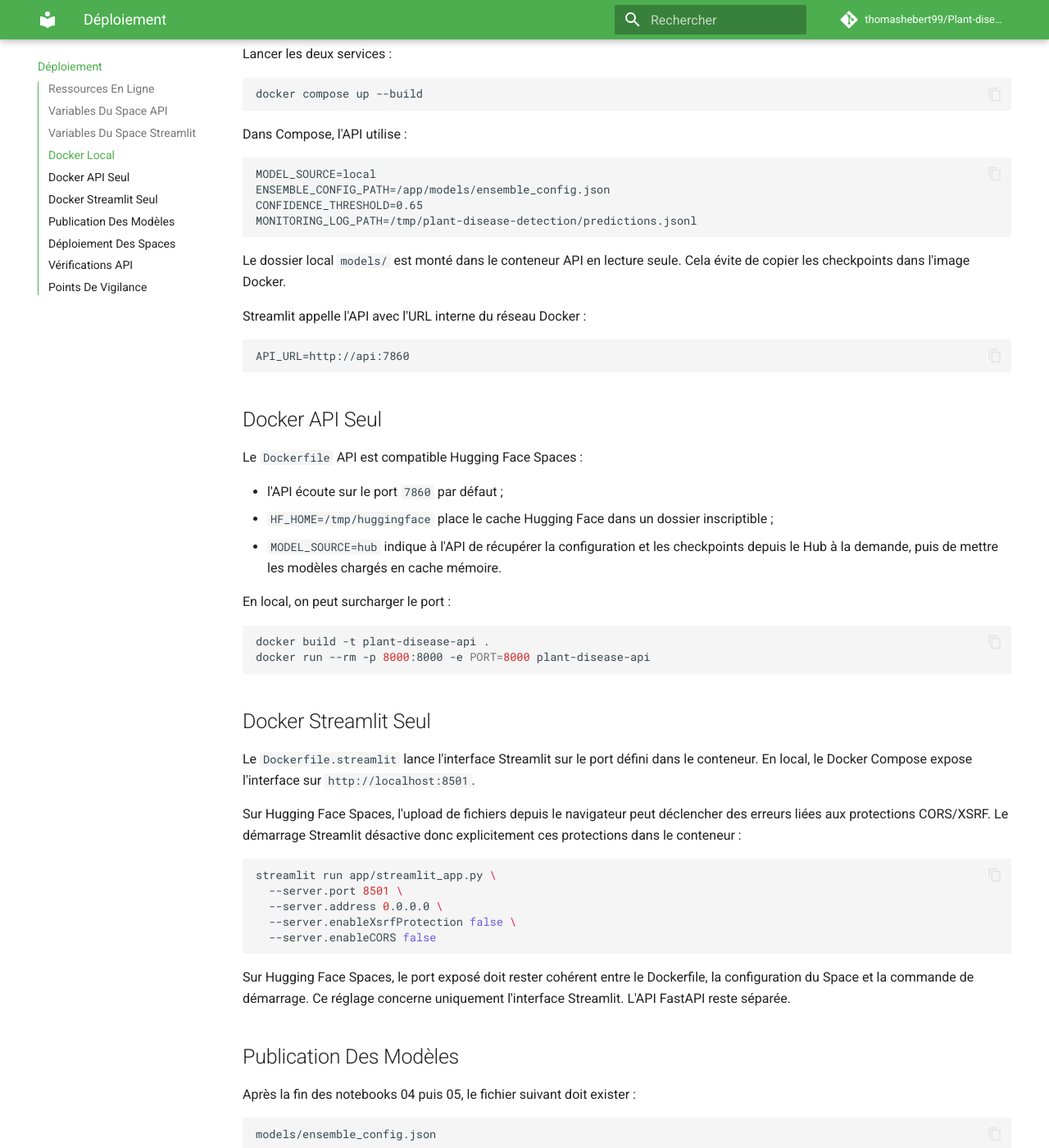
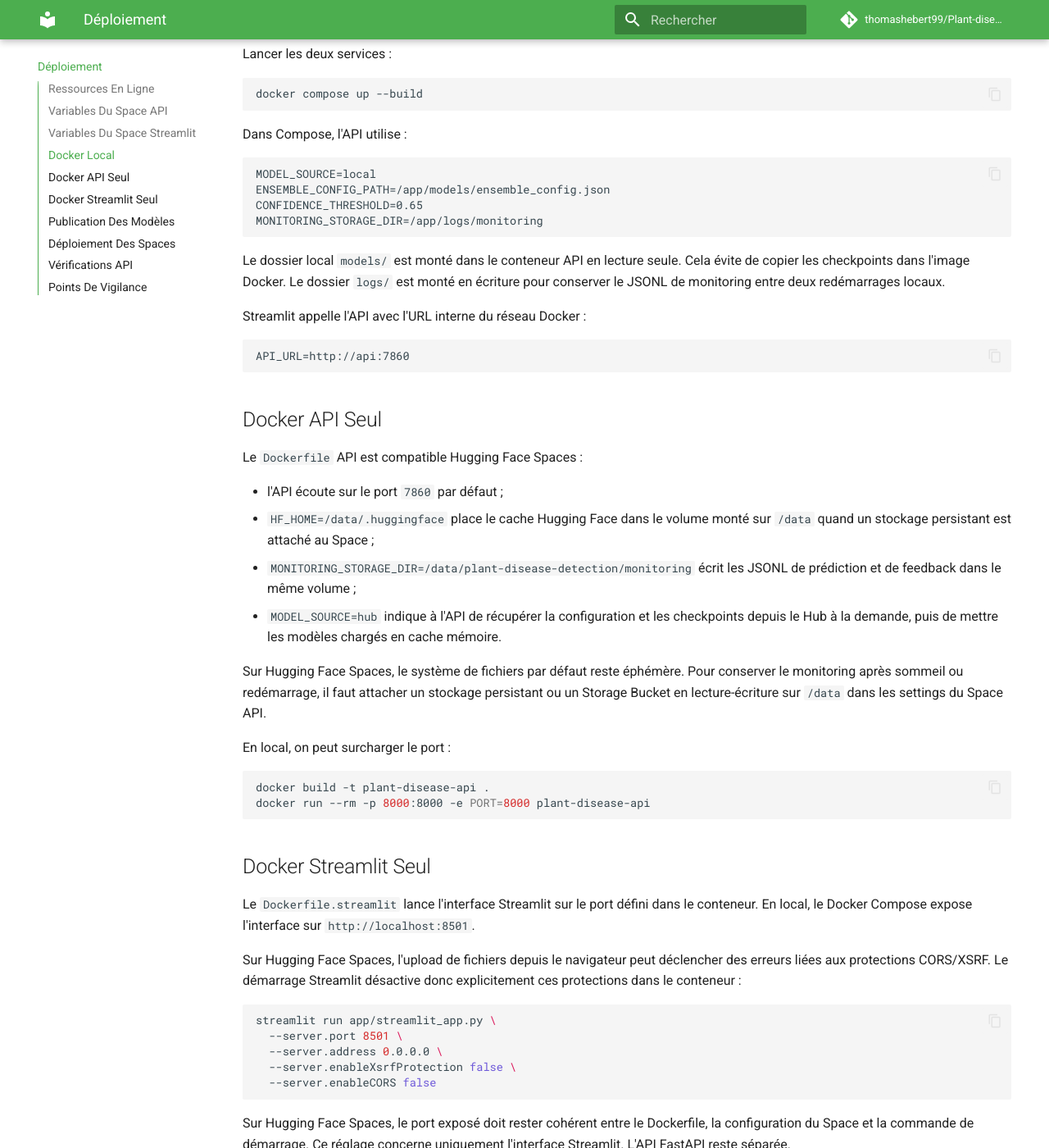
Before and after one commit to thomashebert99/Plant-disease-detection, an MkDocs documentation site: the page built from docs/deployment.md, in a window 1280 px wide and 1400 px high, scrolled down 1540 px. Shown: the whole window at 82% size. Built offline with MkDocs 1.6.1 and Material for MkDocs 9.7.7, drawn with Linux system fonts in a browser that asks for light colours; comment, search, counter and statistics services are not loaded; some of the changed text lies outside the part shown.

Commit message:
Monitoring persistent

````diff
--- a/docker-compose.yml
+++ b/docker-compose.yml
@@ -7,13 +7,13 @@
       MODEL_SOURCE: local
       ENSEMBLE_CONFIG_PATH: /app/models/ensemble_config.json
       CONFIDENCE_THRESHOLD: "0.65"
-      MONITORING_LOG_PATH: /tmp/plant-disease-detection/predictions.jsonl
-      FEEDBACK_LOG_PATH: /tmp/plant-disease-detection/feedback.jsonl
+      MONITORING_STORAGE_DIR: /app/logs/monitoring
       PORT: "7860"
     ports:
       - "8000:7860"
     volumes:
       - ./models:/app/models:ro
+      - ./logs:/app/logs
 
   streamlit:
     build:
--- a/docs/deployment.md
+++ b/docs/deployment.md
@@ -22,7 +22,7 @@
 MODEL_SOURCE=hub
 HF_REPO_ID=DredFury/plant-disease-detection-models
 CONFIDENCE_THRESHOLD=0.65
-MONITORING_LOG_PATH=/tmp/plant-disease-detection/predictions.jsonl
+MONITORING_STORAGE_DIR=/data/plant-disease-detection/monitoring
 ```
 
 Secret :
@@ -66,10 +66,10 @@
 MODEL_SOURCE=local
 ENSEMBLE_CONFIG_PATH=/app/models/ensemble_config.json
 CONFIDENCE_THRESHOLD=0.65
-MONITORING_LOG_PATH=/tmp/plant-disease-detection/predictions.jsonl
+MONITORING_STORAGE_DIR=/app/logs/monitoring
 ```
 
-Le dossier local `models/` est monté dans le conteneur API en lecture seule. Cela évite de copier les checkpoints dans l'image Docker.
+Le dossier local `models/` est monté dans le conteneur API en lecture seule. Cela évite de copier les checkpoints dans l'image Docker. Le dossier `logs/` est monté en écriture pour conserver le JSONL de monitoring entre deux redémarrages locaux.
 
 Streamlit appelle l'API avec l'URL interne du réseau Docker :
 
@@ -82,8 +82,11 @@
 Le `Dockerfile` API est compatible Hugging Face Spaces :
 
 - l'API écoute sur le port `7860` par défaut ;
-- `HF_HOME=/tmp/huggingface` place le cache Hugging Face dans un dossier inscriptible ;
+- `HF_HOME=/data/.huggingface` place le cache Hugging Face dans le volume monté sur `/data` quand un stockage persistant est attaché au Space ;
+- `MONITORING_STORAGE_DIR=/data/plant-disease-detection/monitoring` écrit les JSONL de prédiction et de feedback dans le même volume ;
 - `MODEL_SOURCE=hub` indique à l'API de récupérer la configuration et les checkpoints depuis le Hub à la demande, puis de mettre les modèles chargés en cache mémoire.
+
+Sur Hugging Face Spaces, le système de fichiers par défaut reste éphémère. Pour conserver le monitoring après sommeil ou redémarrage, il faut attacher un stockage persistant ou un Storage Bucket en lecture-écriture sur `/data` dans les settings du Space API.
 
 En local, on peut surcharger le port :
 
@@ -206,13 +209,13 @@
 https://dredfury-plant-disease-detection-api.hf.space/monitoring/summary
 ```
 
-Après quelques prédictions, `total_predictions` doit augmenter. Le stockage est volontairement local au conteneur et peut être remis à zéro si le Space redémarre.
+Après quelques prédictions, `total_predictions` doit augmenter. Avec un stockage persistant monté sur `/data`, les fichiers `/data/plant-disease-detection/monitoring/predictions.jsonl` et `/data/plant-disease-detection/monitoring/feedback.jsonl` sont conservés après sommeil ou redémarrage du Space API.
 
 ## Points De Vigilance
 
 - Le premier diagnostic peut être lent : les modèles sont chargés en lazy loading.
 - Hugging Face Spaces gratuits peuvent dormir après inactivité, donc le premier appel peut aussi réveiller le Space.
 - Les checkpoints sont volumineux : le repo modèle doit rester la source des poids, pas le repo applicatif.
-- Le monitoring JSONL est enrichi mais reste éphémère sur Hugging Face Spaces gratuits ; il sert à démontrer l'observabilité du service, pas à remplacer une plateforme de logs production.
+- Le monitoring JSONL devient persistant seulement si `/data` est réellement un volume/bucket persistant du Space API ; sans volume attaché, il reste local au conteneur.
 - `.env` doit rester local et ignoré par Git.
 - Si un token Hugging Face a été affiché par erreur, il faut le révoquer et en créer un nouveau.
````
Also changed, not shown: docs/api/index.md (+4 -2 lines), docs/architecture.md (+2 -2 lines), docs/report/cas_pratique.md (+5 -3 lines), docs/report/mise_en_situation.md (+6 -5 lines), 4 other files.
